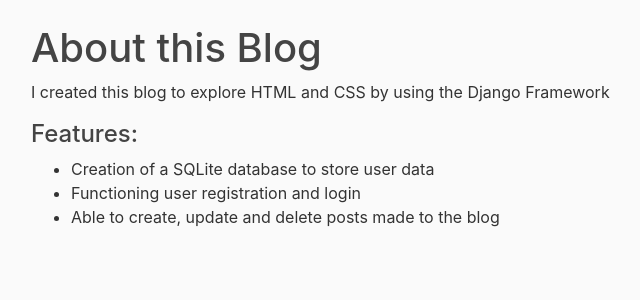
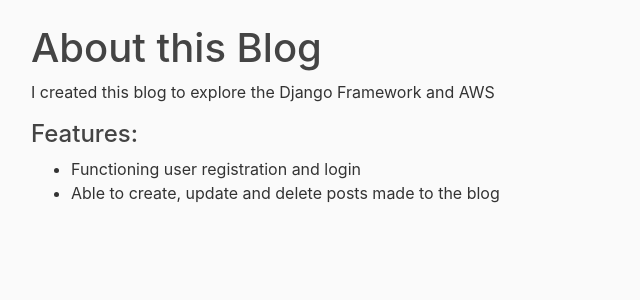
Before and after one commit to vuongdennis/django_blog, a Django app: page /about/ in a window 1280 px wide. Shown: the part 56-356 px from the top of the page, without its empty margins (244-884 px from the left). Run offline with Django 3.2, Linux system fonts and the light colour scheme; some libraries are stand-ins or nearby versions.

Commit message:
Updated About Page

```diff
--- a/blog/templates/blog/about.html
+++ b/blog/templates/blog/about.html
@@ -1,11 +1,10 @@
 {% extends "blog/base.html" %}
 {% block content %}
     <h1>About this Blog</h1>
-    <p>I created this blog to explore HTML and CSS by using the Django Framework</p>
+    <p>I created this blog to explore the Django Framework and AWS</p>
     <div>
       <h4>Features:</h4>
       <ul>
-        <li>Creation of a SQLite database to store user data</li>
         <li>Functioning user registration and login</li>
         <li>Able to create, update and delete posts made to the blog</li>
       </ul>
```
